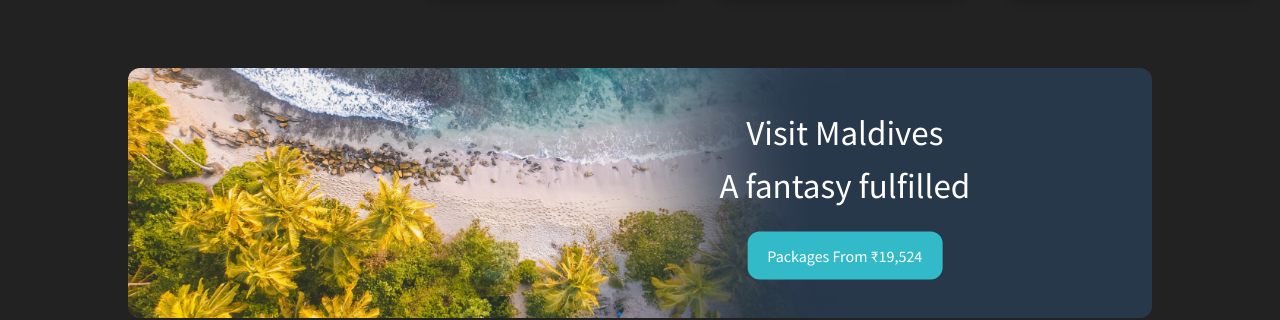
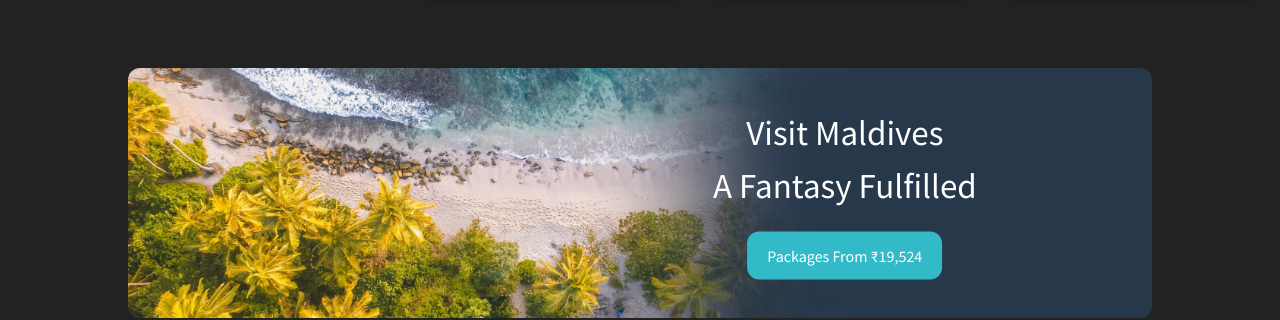
Before and after one commit to KAVARA-TechX/PMP-Front-End, a React (Create React App) app: page / in a window 1280 px wide. Shown: the part 1712-2032 px from the top of the page. Built offline with nearby package versions, Linux system fonts and the light colour scheme.

Commit message:
text update

```diff
--- a/src/banner/Banner.js
+++ b/src/banner/Banner.js
@@ -56,7 +56,7 @@ const Banner = () => {
 							whiteSpace='nowrap'
 						>
 							<Text fontWeight={500}>Visit Maldives</Text>A
-							fantasy fulfilled
+							Fantasy Fulfilled
 						</Text>
 						<Box
 							bg='#32BAC9'
```
